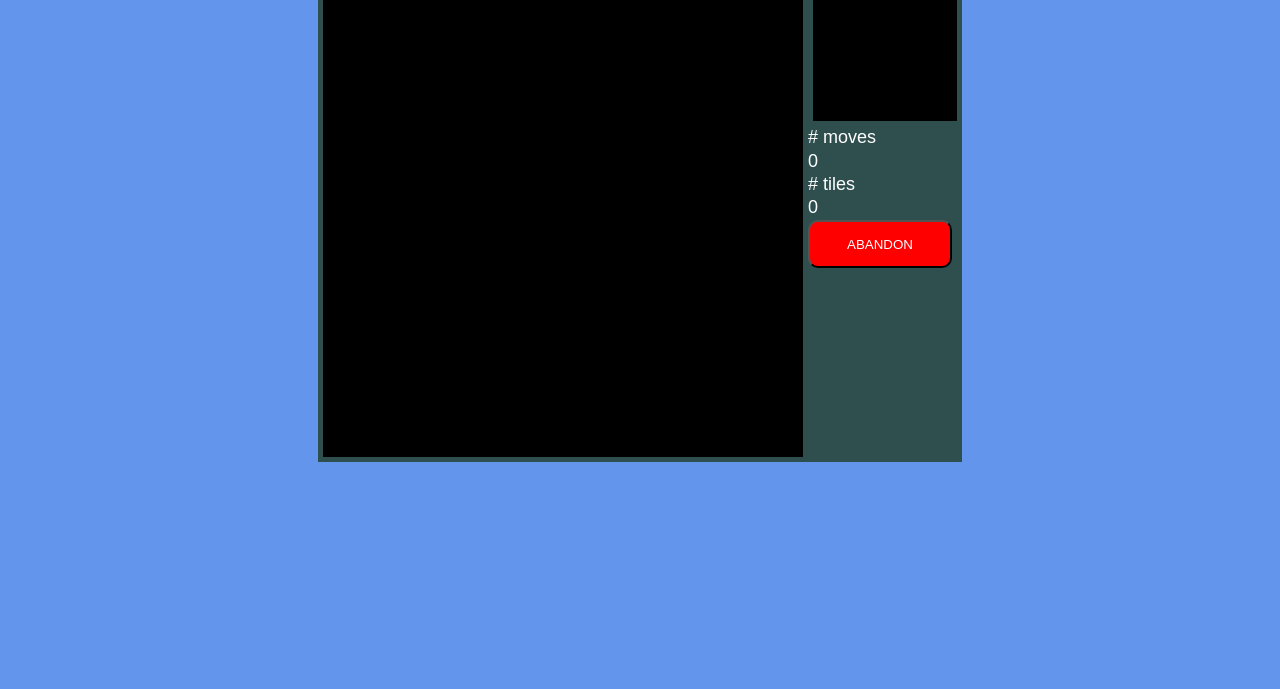
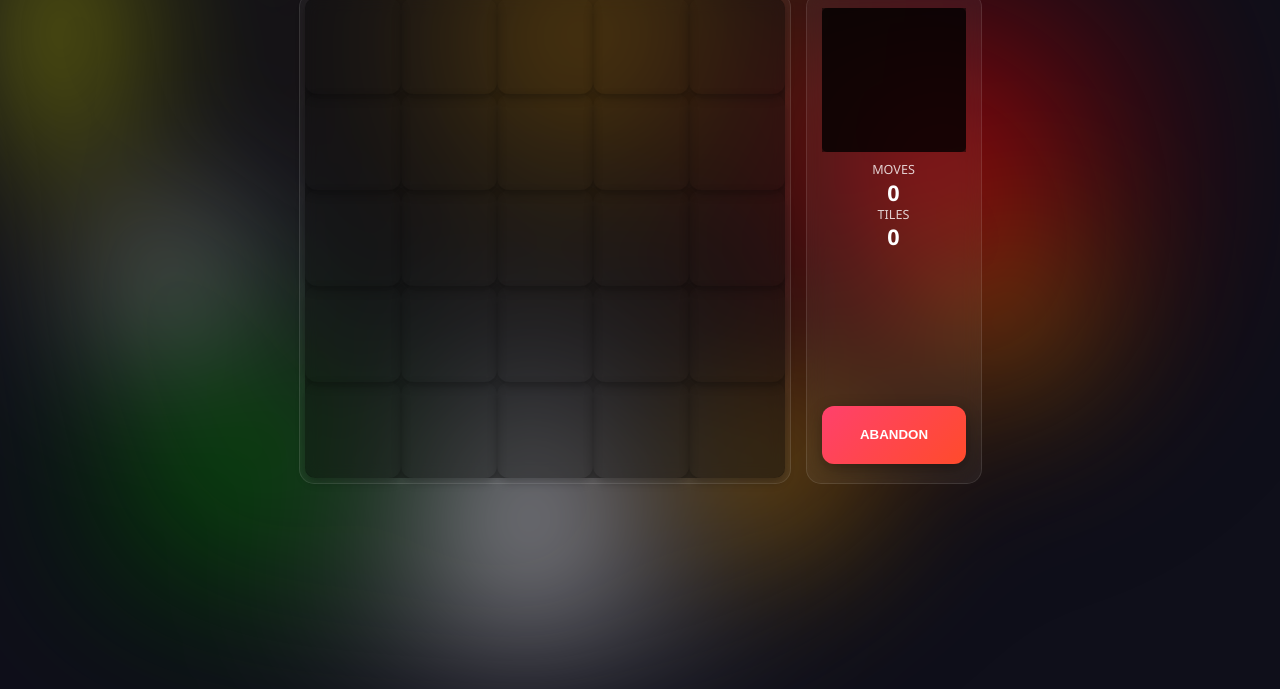
Before and after one commit to ZedrikCayne/colorrace, a plain HTML site: page root/index.html in a window 1280 px wide. Shown: the part 111-800 px from the top of the page. Drawn offline with Linux system fonts and the light colour scheme.

Commit message:
Little bit of 'make it pretty'

```diff
--- a/root/index.html
+++ b/root/index.html
@@ -56,22 +56,20 @@ table {
 /* Reset Ends */
 
 html {
-    align: center;
-    align-content: center;
-    background-color: #606060;
+    background-color: #0f0f1a;
 }
 body,body#wholeBody,code,textarea {
     margin: 0px auto;
     padding: 0px;
     display: flex;
     flex-direction: column;
-    font-family: 'Ariel', sans-serif;
+    font-family: 'Segoe UI', Tahoma, Geneva, Verdana, sans-serif;
     max-width:1024px;
     line-height:1.3;
     font-size:18px;
     color:#E0E0E0;
     width: 100%;
-    background-color: cornflowerblue;
+    background-color: transparent;
     color: white;
     overflow: hidden;
 }
@@ -82,10 +80,23 @@ body {
     max-height: 100dvh;
 }
 
+#lava-bg {
+    position: fixed;
+    top: 0;
+    left: 0;
+    width: 100%;
+    height: 100%;
+    z-index: -1;
+    filter: blur(60px);
+    opacity: 0.6;
+}
+
 :root {
     --square-size: calc( min( 0.12 * 100dvw , 0.12 * 100dvh ) );
     --target-size: calc( var(--square-size) / 2 );
     --other-size: calc( var(--square-size) / 10 );
+    --glass-bg: rgba(255, 255, 255, 0.05);
+    --glass-border: rgba(255, 255, 255, 0.1);
 }
 
 @keyframes wriggle {
@@ -128,7 +139,11 @@ body {
 }
 
 .scoring-box {
-    background: darkslategray;
+    background: var(--glass-bg);
+    backdrop-filter: blur(10px);
+    border: 1px solid var(--glass-border);
+    padding: 10px;
+    border-radius: 15px;
     columns: 1;
 }
 
@@ -136,7 +151,10 @@ body {
     margin: 0;
     width: calc( var(--square-size) * 5 + 10 );
     height: calc( var(--square-size) * 5 + 10 );
-    background: darkslategray;
+    background: var(--glass-bg);
+    backdrop-filter: blur(10px);
+    border: 1px solid var(--glass-border);
+    border-radius: 15px;
 }
 
 .display-box {
@@ -144,13 +162,14 @@ body {
     position: relative;
     width: calc( var(--square-size) * 5 );
     height: calc( var(--square-size) * 5 );
-    background: black;
+    background: rgba(0,0,0,0.4);
+    border-radius: 10px;
 }
 .display-other-box-right {
     position: relative;
     width = (calc(var(--other-size)*12));
     height = (calc(var(--square-size) * 5));
-    background: darkgray;
+    background: rgba(128,128,128,0.2);
     margin-left: 10;
 }
 .target-box {
@@ -158,13 +177,18 @@ body {
     position: relative;
     width: calc( var(--target-size) * 3 );
     height: calc( var(--target-size) * 3 );
-    background: black;
+    background: rgba(0,0,0,0.6);
+    border-radius: 5px;
 }
 .other-outer-box {
     position: relative;
     width: calc( var(--other-size) * 6 );
     height: calc( var(--other-size) * 6 );
-    background: dimgray;
+    background: var(--glass-bg);
+    backdrop-filter: blur(5px);
+    border: 1px solid var(--glass-border);
+    border-radius: 8px;
+    margin: 2px;
 }
 .other-box {
     top: calc( var(--other-size) / 2);
@@ -172,7 +196,7 @@ body {
     margin: auto;
     width: calc( var(--other-size) * 5 );
     height: calc( var(--other-size) * 5 );
-    background: black;
+    background: rgba(0,0,0,0.3);
 }
 .targetsquare {
     opacity: 1;
@@ -191,15 +215,19 @@ body {
     position: absolute;
     width: calc( var(--square-size) );
     height: calc( var(--square-size) );
-    z-index = 100;
-    border-radius: 10%;
+    z-index: 100;
+    border-radius: 12px;
+    box-shadow: 0 4px 10px rgba(0,0,0,0.3);
+    transition: left 0.1s ease-in, top 0.1s ease-in, transform 0.1s ease;
 }
 .square:hover {
-    opacity:0.5;
+    filter: brightness(1.2);
+    transform: scale(0.98);
+    cursor: pointer;
 }
 .square:active {
-    opacity:1;
-    background:white;
+    filter: brightness(0.8);
+    transform: scale(0.95);
 }
 .targetRow1 {
     top: 0
@@ -283,25 +311,31 @@ body {
     top: calc( var(--square-size) * 4 )
 }
 .r {
-    background: red
+    background: red;
+    box-shadow: inset 0 0 10px rgba(0,0,0,0.2);
 }
 .g {
-    background: green
+    background: green;
+    box-shadow: inset 0 0 10px rgba(0,0,0,0.2);
 }
 .b {
-    background: #4040FF
+    background: #4040FF;
+    box-shadow: inset 0 0 10px rgba(0,0,0,0.2);
 }
 .o {
-    background: orange
+    background: orange;
+    box-shadow: inset 0 0 10px rgba(0,0,0,0.2);
 }
 .w {
-    background: white
+    background: white;
+    box-shadow: inset 0 0 5px rgba(0,0,0,0.1);
 }
 .y {
-    background: #C000C0
+    background: yellow;
+    box-shadow: inset 0 0 10px rgba(0,0,0,0.2);
 }
 .x {
-    background: black
+    background: rgba(0,0,0,0.5);
 }
 .title-area {
     margin-top: 0;
@@ -366,53 +400,127 @@ a:active {
 .roundbutton {
     width: calc( 3 * var(--target-size) );
     max-width: calc( 3 * var(--target-size) );
-    height: var(--target-size);
-    max-height: var(--target-size);
-    border-radius: 10px;
+    height: calc( var(--target-size) * 1.2 );
+    border-radius: 12px;
+    border: none;
+    font-weight: bold;
+    cursor: pointer;
+    transition: all 0.2s ease;
+    box-shadow: 0 4px 15px rgba(0,0,0,0.3);
+    margin-bottom: 10px;
 }
 .roundbutton:hover {
-    opacity: 0.5;
+    transform: translateY(-2px);
+    box-shadow: 0 6px 20px rgba(0,0,0,0.4);
+    filter: brightness(1.1);
 }
 .roundbutton:active {
-    transform: translateY(4px), scale( 90% );
+    transform: translateY(2px);
 }
 
 .nextbutton {
-    background: lightblue;
+    background: linear-gradient(135deg, #6dd5ed, #2193b0);
+    color: white;
 }
 .abandonbutton {
-    background: red;
+    background: linear-gradient(135deg, #ff416c, #ff4b2b);
     color: white;
 }
 
 </style>
 </head>
 <body id="wholeBody">
+    <canvas id="lava-bg"></canvas>
     <noscript>You're going to need javascript for any of this to work.</noscript>
     <div class="screenreader" id="screenReaderElement" aria-live="polite"></div>
     <div class="title-area">
-        <div class="title">COLOR RACE</div>
-        <div id="topStatus" class="topstatus"></div>
+        <div class="title" style="letter-spacing: 5px; text-shadow: 0 0 10px rgba(255,255,255,0.5); font-weight: 800; padding: 10px;">COLOR RACE</div>
+        <div id="topStatus" class="topstatus" style="font-size: 0.8em; opacity: 0.7;"></div>
     </div>
     <div id="gamearea" class="game-area">
         <div class="upper-game-area">
             <div class="outer-display-box">
                 <div id="displaybox" class="display-box"></div>
             </div>
-            <div id="scoringbox" class="scoring-box">
+            <div id="scoringbox" class="scoring-box" style="margin-left: 15px; display: flex; flex-direction: column; align-items: center; justify-content: space-around; min-width: 120px;">
                 <div id="targetbox" class="target-box"></div>
-                <div># moves</div>
-                <div id="nummoves">0</div>
-                <div># tiles</div>
-                <div id="numtiles">0</div>
+                <div style="font-size: 0.7em; opacity: 0.8; margin-top: 5px;">MOVES</div>
+                <div id="nummoves" style="font-size: 1.2em; font-weight: bold;">0</div>
+                <div style="font-size: 0.7em; opacity: 0.8;">TILES</div>
+                <div id="numtiles" style="font-size: 1.2em; font-weight: bold;">0</div>
+                <div style="flex-grow: 1;"></div>
                 <div id="nextbutton" class="gotozero"><button onclick="goNext()" class="roundbutton nextbutton">NEXT</button></div>
                 <div id="abandonbutton" class="gotofull"><button onclick="abandonGame()" class="roundbutton abandonbutton">ABANDON</button></div>
             </div>
         </div>
-        <div id="otherbox" class="lower-game-area">
+        <div id="otherbox" class="lower-game-area" style="margin-top: 15px; flex-wrap: wrap; justify-content: center;">
         </div>
     </div>
     <script>
+        function initBackground() {
+            const canvas = document.getElementById('lava-bg');
+            const ctx = canvas.getContext('2d');
+            let width, height;
+
+            const blobs = [];
+            const numBlobs = 8;
+            //const colors = ['#3a47d5', '#00d2ff', '#9d50bb', '#6e48aa', '#ff00cc', '#333399', '#00c6ff', '#0072ff'];
+            const colors = ['red', 'green', '#4040FF', 'yellow', 'orange', 'white', 'black'];
+
+            class Blob {
+                constructor() {
+                    this.reset();
+                }
+                reset() {
+                    this.r = Math.random() * 250 + 200;
+                    this.x = Math.random() * width;
+                    this.y = Math.random() * height;
+                    this.vx = (Math.random() - 0.5) * 0.8;
+                    this.vy = (Math.random() - 0.5) * 0.8;
+                    this.color = colors[Math.floor(Math.random() * colors.length)];
+                }
+                update() {
+                    this.x += this.vx;
+                    this.y += this.vy;
+                    if (this.x < -this.r) this.x = width + this.r;
+                    if (this.x > width + this.r) this.x = -this.r;
+                    if (this.y < -this.r) this.y = height + this.r;
+                    if (this.y > height + this.r) this.y = -this.r;
+                }
+                draw() {
+                    ctx.beginPath();
+                    const grad = ctx.createRadialGradient(this.x, this.y, 0, this.x, this.y, this.r);
+                    grad.addColorStop(0, this.color);
+                    grad.addColorStop(1, 'rgba(0,0,0,0)');
+                    ctx.fillStyle = grad;
+                    ctx.arc(this.x, this.y, this.r, 0, Math.PI * 2);
+                    ctx.fill();
+                }
+            }
+
+            function resize() {
+                width = canvas.width = window.innerWidth;
+                height = canvas.height = window.innerHeight;
+            }
+
+            window.addEventListener('resize', resize);
+            resize();
+
+            for (let i = 0; i < numBlobs; i++) {
+                blobs.push(new Blob());
+            }
+
+            function animate() {
+                ctx.clearRect(0, 0, width, height);
+                blobs.forEach(blob => {
+                    blob.update();
+                    blob.draw();
+                });
+                requestAnimationFrame(animate);
+            }
+            animate();
+        }
+
         var clicky = null;
         var win = null;
         var firstConnect = true;
@@ -1033,6 +1141,7 @@ a:active {
         }
 
         window.onload = function () {
+            initBackground();
             initClick();
             initWin();
             startWebsocket();
```
